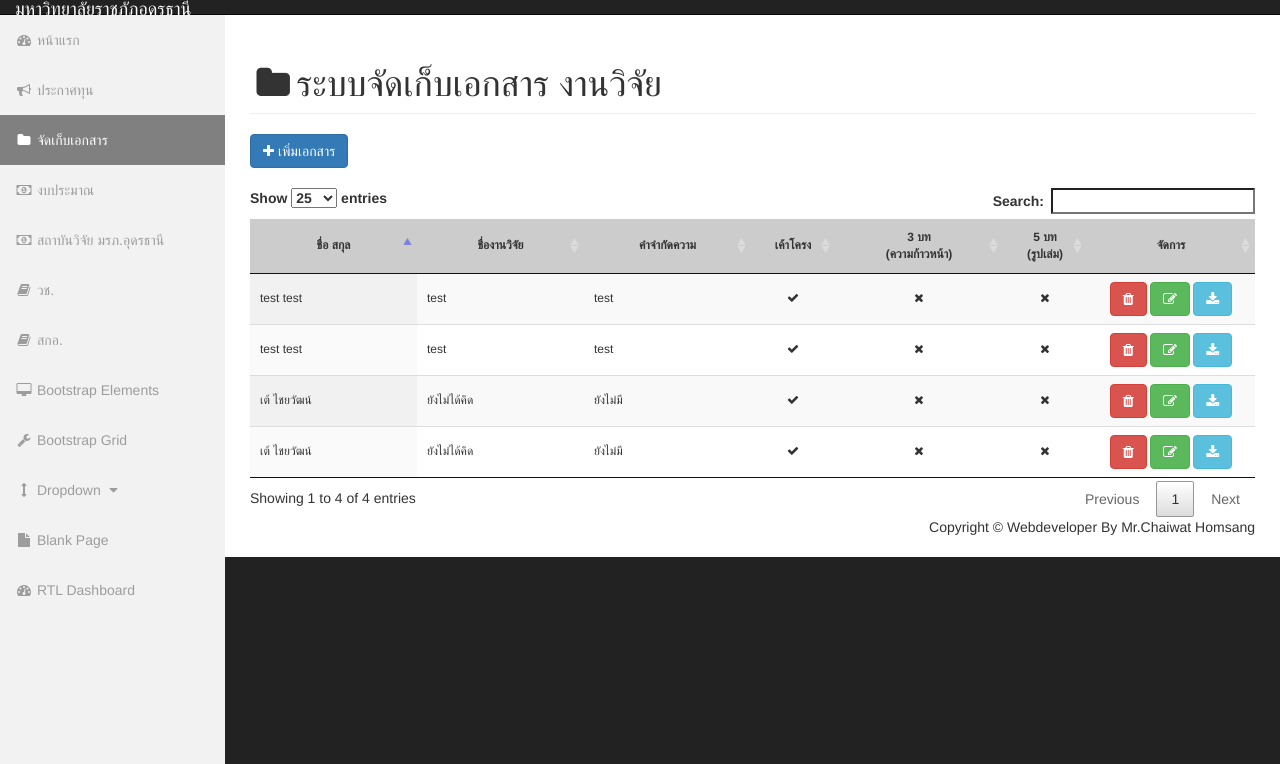
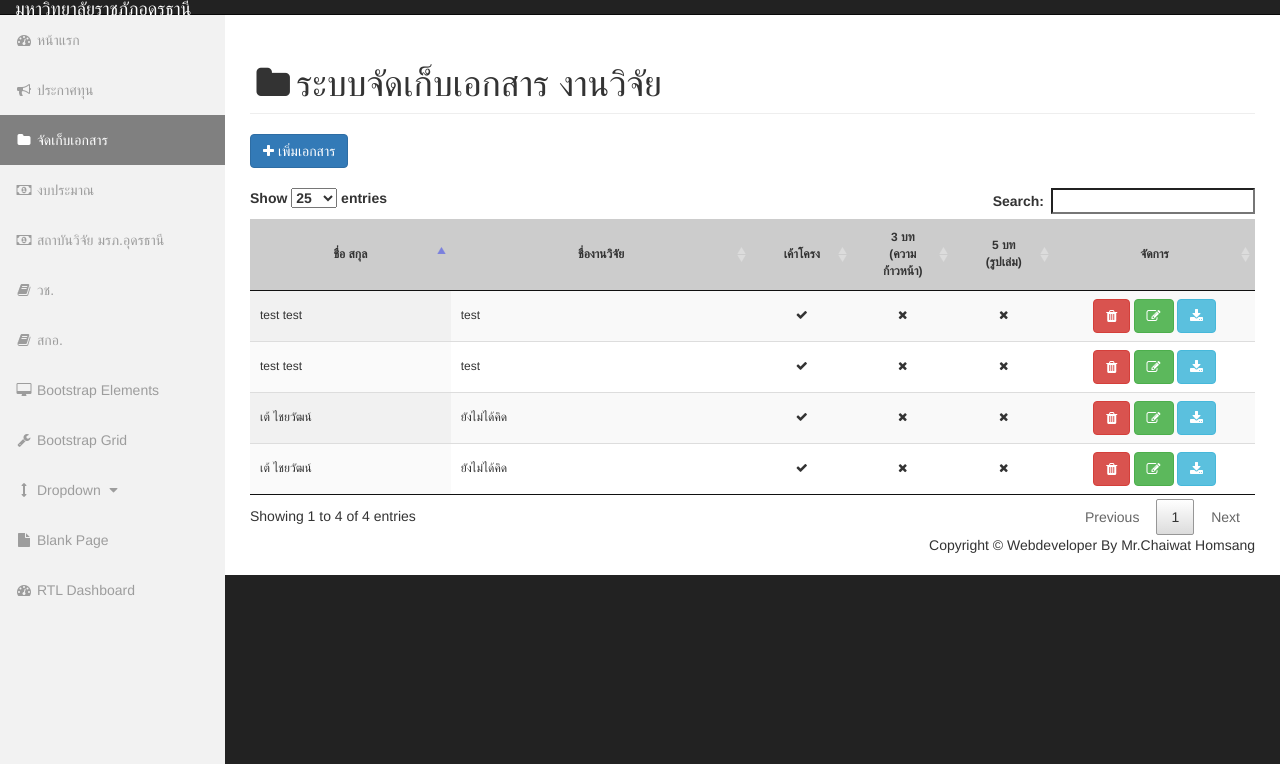
Before and after one commit to mynameistecs51/faculty-ge, a CodeIgniter app: page /faculty-ge/Document in a window 1280 px wide. Shown: the part 36-800 px from the top of the page. Run offline with CodeIgniter, Linux system fonts and the light colour scheme; data comes from the database, SQL or seed files in the repository; grey boxes labelled with a size stand in for pictures from a placeholder-image service; lists and menus that the app fills with data are empty; some libraries are stand-ins or nearby versions.

Commit message:
update index.php document

```diff
--- a/application/views/Document/index.php
+++ b/application/views/Document/index.php
@@ -18,10 +18,10 @@
 			<thead style="background-color:  #cccccc;">
 				<tr>
 					<th style="text-align:center;"  class="col-sm-2">ชื่อ สกุล</th>
-					<th style="text-align:center;" class="col-sm-2">ชื่องานวิจัย</th>
-					<th style="text-align:center;" class="col-sm-2">คำจำกัดความ</th>
+					<th style="text-align:center;" class="col-sm-3">ชื่องานวิจัย</th>
+					<!-- <th style="text-align:center;" class="col-sm-2">คำจำกัดความ</th> -->
 					<th style="text-align:center;" class="col-sm-1">เค้าโครง</th>
-					<th style="text-align:center;"  class="col-sm-2" >3 บท<br>(ความก้าวหน้า)</th>
+					<th style="text-align:center;"  class="col-sm-1" >3 บท<br>(ความก้าวหน้า)</th>
 					<th style="text-align:center;"  class="col-sm-1" >5 บท <br>(รูปเล่ม)</th>
 					<th style="text-align: center;" class="col-sm-2">จัดการ</th>
 				</tr>
@@ -31,7 +31,7 @@
 					<tr>
 						<td><?php echo $rowDoc['doc_name']." ".$rowDoc['doc_lastname']; ?></td>
 						<td><?php echo $rowDoc['doc_researchName']; ?></td>
-						<td><?php echo $rowDoc['doc_abstract']; ?></td>
+						<!-- <td><?php echo $rowDoc['doc_abstract']; ?></td> -->
 						<td  style="text-align:center;" >
 							<?php echo $Outline =($rowDoc['doc_outline'] != null)?'<i class="fa fa-check" aria-hidden="true"></i>':'<i class="fa fa-times" aria-hidden="true"></i>' ;?>
 						</td>
```
